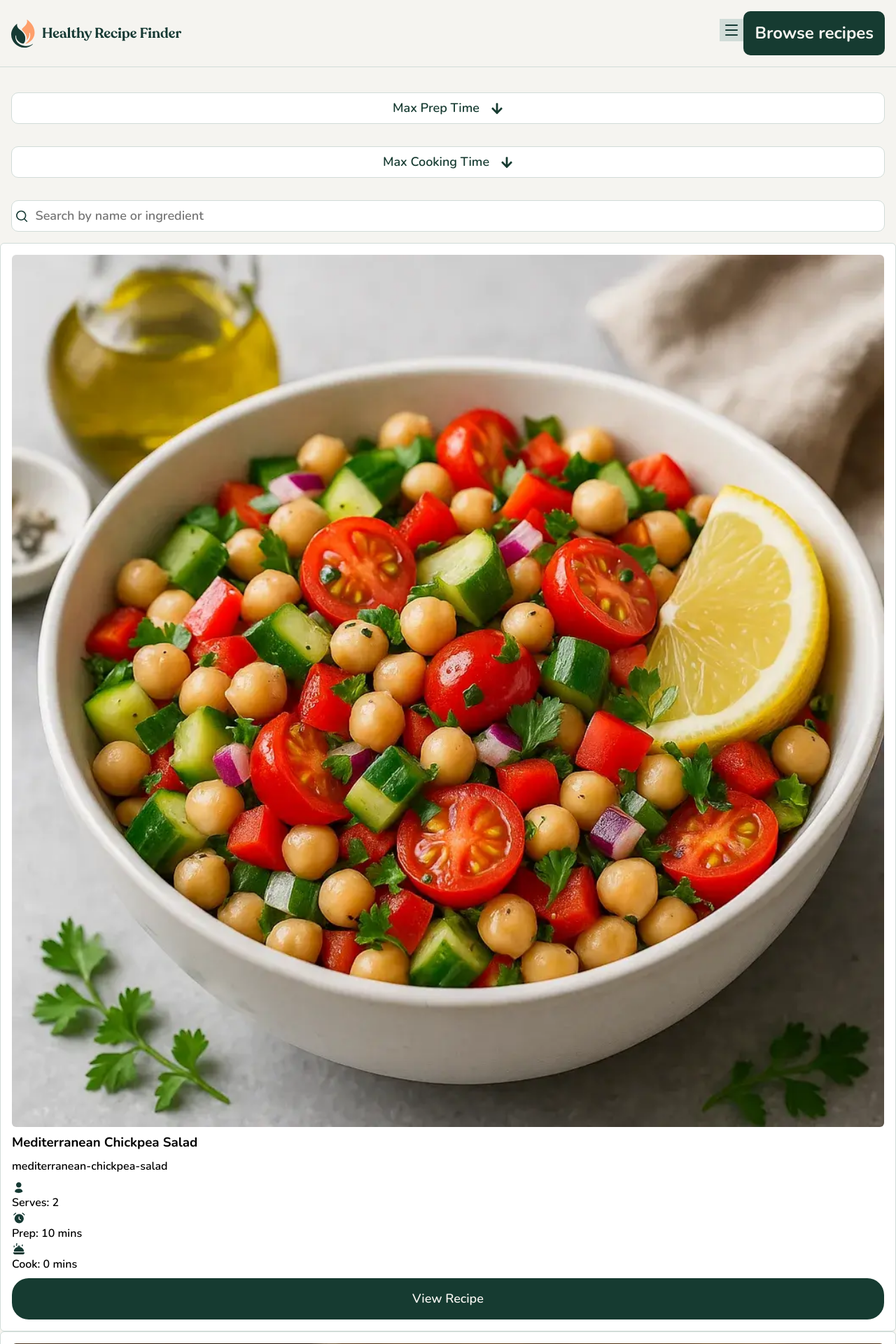
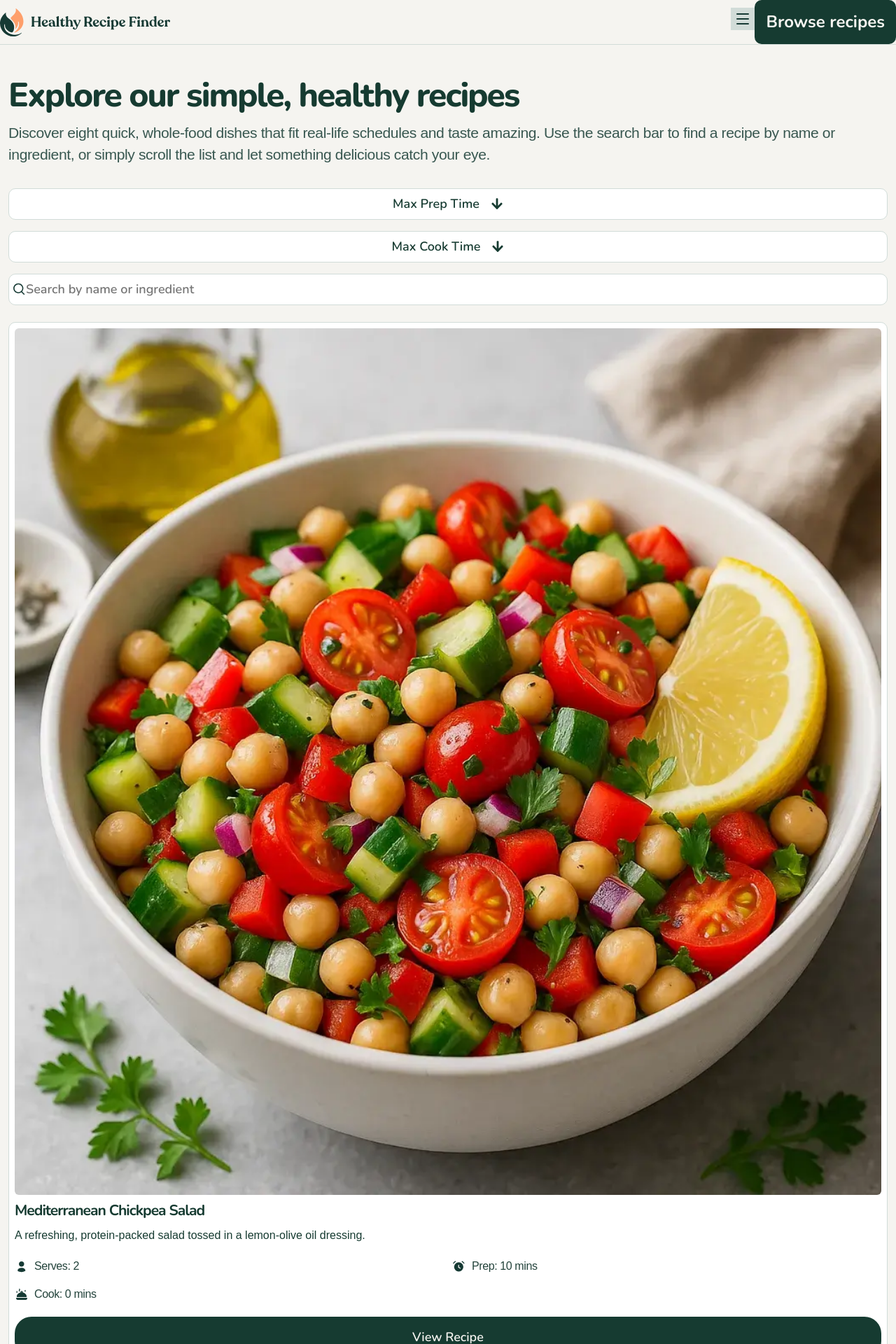
Before and after one commit to cgojk/HealthyMeals, a React (Vite) app: page /recipes in a window 1280 px wide. Shown: the top 1920 px of the page at 70% size. Built offline with nearby package versions, Linux system fonts and the light colour scheme; a web font is replaced by a local one.

Commit message:
styling card recipes styling recip page

```diff
--- a/src/components/CardRecipe.jsx
+++ b/src/components/CardRecipe.jsx
@@ -8,7 +8,7 @@ import ButtonRecipes from './UI/ButtonRecipes';
 
 
 export default function CardRecipe({
-    title, slug,  image={}, servings, prepMinutes, cookMinutes}) {
+    title,  image={},  overview, servings, prepMinutes, cookMinutes}) {
 
   const getImageUrl = (path) => {
     return new URL(path, import.meta.url).href;
@@ -33,21 +33,21 @@ export default function CardRecipe({
             </picture>
 
 
-            <h3 className="card-recipe__title">{title}</h3>
-            <p className="card-recipe__description">{slug}</p>
+            <h2 className="card-recipe__title">{title}</h2>
+            <p className="card-recipe__description">{overview}</p>
             <div className="servingprep__cook">
-                <p className="servingprep__cook--serving">
+                <div className="servingprep__cook--serving">
                     <img src={imagepeopleservings} alt="Servings" />
                     Serves: {servings}
-                </p>
-                <p className="servingprep__cook--prep">
+                </div>
+                <div className="servingprep__cook--prep">
                     <img src={imagepreptime} alt="Prep Time" />
                     Prep: {prepMinutes} mins
-                </p>
-                <p className="servingprep__cook--cook">
+                </div>
+                <div className="servingprep__cook--cook">
                     <img src={imagecooktime} alt="Cook Time" />
                     Cook: {cookMinutes} mins
-                </p>
+                </div>
             </div>
             <ButtonRecipes variant="recipes" size="small">
                 View Recipe
--- a/src/components/UI/ChoicesCookTime.jsx
+++ b/src/components/UI/ChoicesCookTime.jsx
@@ -13,7 +13,7 @@ export default function ChoicesCookTime({onChange}) {
 
     return (
         <Menu>
-            <MenuButton showArrow={true}>Max Cooking Time</MenuButton>
+            <MenuButton showArrow={true}>Max Cook Time</MenuButton>
 
             <MenuDropdown>
                 {cookTime.map((item, index) => (
--- a/src/pages/recipes.jsx
+++ b/src/pages/recipes.jsx
@@ -68,8 +68,8 @@ console.log("FILTERED RESULTS:", filteredRecipes);
     <>
     <Navigation/>
     <section className="recipes">
-    <h1 className="title__hero">Explore our simple, healthy recipes</h1>
-    <p className="hero__text">Discover eight quick, whole-food dishes that fit real-life schedules and taste amazing. Use the search bar to find a recipe by name or ingredient, or simply scroll the list and let something delicious catch your eye.</p>
+    <h1 className="title__recipes">Explore our simple, healthy recipes</h1>
+    <p className="recipes__text">Discover eight quick, whole-food dishes that fit real-life schedules and taste amazing. Use the search bar to find a recipe by name or ingredient, or simply scroll the list and let something delicious catch your eye.</p>
     <div className="wrapper__dropdown--menu">
       <div className="dropdown__menu--prepTime">
       <ChoicesDropdownMenu
@@ -91,7 +91,7 @@ console.log("FILTERED RESULTS:", filteredRecipes);
         <img src={searchbutton} alt="Search" className="search__icon" />
         <input
           type="text"
-          placeholder="  Search by name or ingredient"
+          placeholder="Search by name or ingredient"
           className="search__input"
           value={query}
           onChange={(e) => setQuery(e.target.value)}
@@ -113,7 +113,7 @@ console.log("FILTERED RESULTS:", filteredRecipes);
             <CardRecipe
             key={recipe.id}
             title={recipe.title}
-            slug={recipe.slug}
+            overview={recipe.overview}
             image={recipe.image}
             servings={recipe.servings}
             prepMinutes={recipe.prepMinutes}
@@ -128,7 +128,7 @@ console.log("FILTERED RESULTS:", filteredRecipes);
             <CardRecipe
               key={recipe.id}
               title={recipe.title}
-            slug={recipe.slug}
+            overview={recipe.overview}
             image={recipe.image}
             servings={recipe.servings}
             prepMinutes={recipe.prepMinutes}
--- a/src/styles/_base.scss
+++ b/src/styles/_base.scss
@@ -110,7 +110,7 @@ main{
   display: flex;
    justify-content: space-between;
   align-items: center;
-  padding: var(--spacing-200);
+
    border-bottom:1px solid var(--neutral-300);
 }
 .menu-btn {
--- a/src/styles/_recipes.scss
+++ b/src/styles/_recipes.scss
@@ -1,14 +1,47 @@
 
 // card recipes styles
 
+.recipes{
+  padding:var(--spacing-150);
+    .title__recipes{
+        font: var(--font-2);
+        letter-spacing: var(--ls-2);
+        color: var(--neutral-900);
+
+
+        margin-top:var(--spacing-1200);
+    }
+    .recipes__text{
+        font: var(--font-6);
+        letter-spacing: var(--ls-6);
+        color: var(--neutral-600);
+        margin-bottom:var(--spacing-400);
+
+
+        margin-top:var(--spacing-100);
+}
+}
+.recipes__list{
+   display:flex;
+   flex-direction:column;
+    gap:var(--spacing-300);
+
+    border-radius: var(--radius-10);
+}
 .card-recipe{
     display:flex;
     flex-direction:column;
     gap:var(--spacing-100);
-    border-radius: var(--radius-6);
+    border-radius: var(--radius-10);
     border:1px solid var(--neutral-300);
-    padding:var(--spacing-200);
+    padding:var(--spacing-100);
     background-color: var(--neutral-0);
+
+        .card-recipe__title {
+            font:var(--font-5);
+            letter-spacing: var(--ls-4);
+            color:var(--neutral-900);
+     }
 
     .card-recipe__image{
         border-radius: var(--radius-6);
@@ -16,25 +49,62 @@
 
         object-fit:cover;
     }
-    .card-recipe__content{
+    .card-recipe__description {
         display:flex;
         flex-direction:column;
         gap:var(--spacing-100);
+        color:var(--neutral-900);
+        font:var(--font-9);
+        margin-bottom:var(--spacing-150);
 
-        .card-recipe__title{
-            font: var(--font-4);
-            letter-spacing: var(--ls-4);
-            color: var(--neutral-900);
-}
+
+
     }
   }
 
+.servingprep__cook{
+    display:grid;
+    grid-template-areas:"serving prep "
+                        "cook    . ";
+    gap:var(--spacing-200);
+    margin-bottom: var(--spacing-150);
+
+    &--serving,
+    &--prep,
+    &--cook{
+
+        gap:var(--spacing-100);
+        font: var(--font-9);
+        letter-spacing: var(--ls-6);
+        color: var(--neutral-800);
+    }
+    &--serving{
+        grid-area: serving;
+        display:flex;
+        align-items:center;
+        gap:var(--spacing-100);
+    }
+    &--prep{
+        grid-area: prep;
+        display:flex;
+        align-items:center;
+        gap:var(--spacing-100);
+    }
+    &--cook{
+        grid-area: cook;
+        display:flex;
+        align-items:center;
+        gap:var(--spacing-100);
+
+
+  }
+}
 .wrapper__dropdown--menu {
     display:flex;
-    gap:var(--spacing-400);
+    gap:var(--spacing-200);
     margin-top: var(--spacing-400);
     flex-direction:column;
-    padding:var(--spacing-200);
+
 }
 
 .arrow {
@@ -140,6 +210,8 @@
 
 .search__button{
   position:relative;
+  margin-bottom:var(--spacing-300);
+  width:100%;
 
   .search__icon{
         position:absolute;
--- a/src/styles/index.css
+++ b/src/styles/index.css
@@ -405,7 +405,6 @@ main {
   display: flex;
   justify-content: space-between;
   align-items: center;
-  padding: var(--spacing-200);
   border-bottom: 1px solid var(--neutral-300);
 }
 
@@ -746,14 +745,43 @@ main {
   border-radius: var(--radius-20);
 }
 
+.recipes {
+  padding: var(--spacing-150);
+}
+.recipes .title__recipes {
+  font: var(--font-2);
+  letter-spacing: var(--ls-2);
+  color: var(--neutral-900);
+  margin-top: var(--spacing-1200);
+}
+.recipes .recipes__text {
+  font: var(--font-6);
+  letter-spacing: var(--ls-6);
+  color: var(--neutral-600);
+  margin-bottom: var(--spacing-400);
+  margin-top: var(--spacing-100);
+}
+
+.recipes__list {
+  display: flex;
+  flex-direction: column;
+  gap: var(--spacing-300);
+  border-radius: var(--radius-10);
+}
+
 .card-recipe {
   display: flex;
   flex-direction: column;
   gap: var(--spacing-100);
-  border-radius: var(--radius-6);
+  border-radius: var(--radius-10);
   border: 1px solid var(--neutral-300);
-  padding: var(--spacing-200);
+  padding: var(--spacing-100);
   background-color: var(--neutral-0);
+}
+.card-recipe .card-recipe__title {
+  font: var(--font-5);
+  letter-spacing: var(--ls-4);
+  color: var(--neutral-900);
 }
 .card-recipe .card-recipe__image {
   border-radius: var(--radius-6);
@@ -761,23 +789,51 @@ main {
   -o-object-fit: cover;
      object-fit: cover;
 }
-.card-recipe .card-recipe__content {
+.card-recipe .card-recipe__description {
   display: flex;
   flex-direction: column;
   gap: var(--spacing-100);
+  color: var(--neutral-900);
+  font: var(--font-9);
+  margin-bottom: var(--spacing-150);
 }
-.card-recipe .card-recipe__content .card-recipe__title {
-  font: var(--font-4);
-  letter-spacing: var(--ls-4);
-  color: var(--neutral-900);
+
+.servingprep__cook {
+  display: grid;
+  grid-template-areas: "serving prep " "cook    . ";
+  gap: var(--spacing-200);
+  margin-bottom: var(--spacing-150);
+}
+.servingprep__cook--serving, .servingprep__cook--prep, .servingprep__cook--cook {
+  gap: var(--spacing-100);
+  font: var(--font-9);
+  letter-spacing: var(--ls-6);
+  color: var(--neutral-800);
+}
+.servingprep__cook--serving {
+  grid-area: serving;
+  display: flex;
+  align-items: center;
+  gap: var(--spacing-100);
+}
+.servingprep__cook--prep {
+  grid-area: prep;
+  display: flex;
+  align-items: center;
+  gap: var(--spacing-100);
+}
+.servingprep__cook--cook {
+  grid-area: cook;
+  display: flex;
+  align-items: center;
+  gap: var(--spacing-100);
 }
 
 .wrapper__dropdown--menu {
   display: flex;
-  gap: var(--spacing-400);
+  gap: var(--spacing-200);
   margin-top: var(--spacing-400);
   flex-direction: column;
-  padding: var(--spacing-200);
 }
 
 .arrow {
@@ -866,6 +922,8 @@ main {
 
 .search__button {
   position: relative;
+  margin-bottom: var(--spacing-300);
+  width: 100%;
 }
 .search__button .search__icon {
   position: absolute;
```
Also changed, not shown: 1 other file (tests, documents, lock files or other folders).
